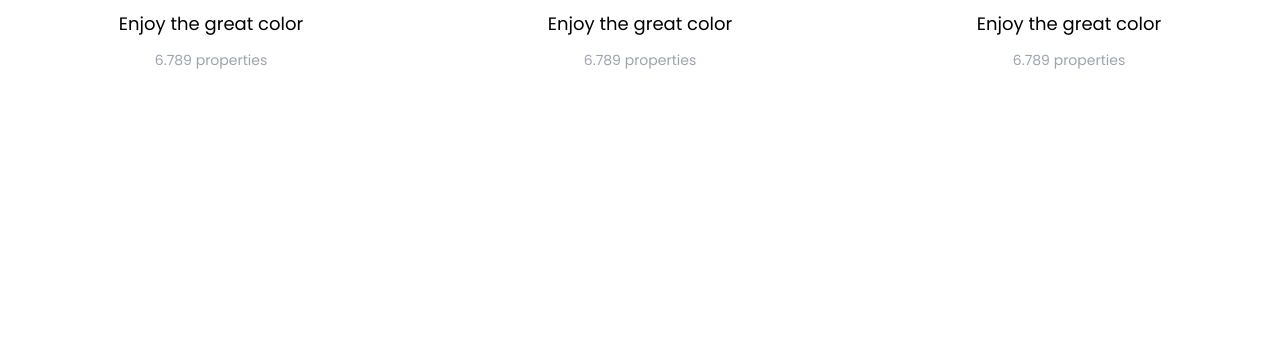
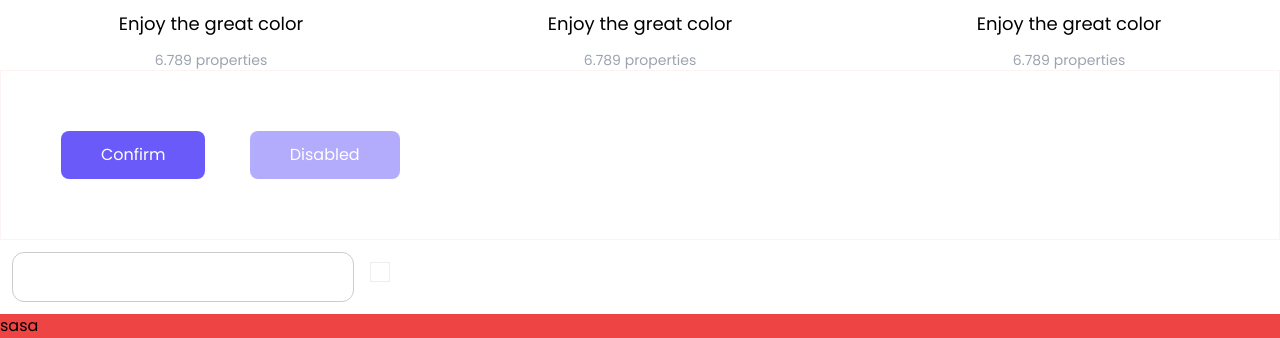
Before and after one commit to huynvn010193/TailwindCSS, a website built with Vite: page tailwind/index.html in a window 1280 px wide. Shown: the part 565-903 px from the top of the page. Before the commit the page ends 800 px from the top, so only its background shows below. Built offline with nearby package versions, Linux system fonts and the light colour scheme.

Commit message:
Update Code

```diff
--- a/tailwind/index.html
+++ b/tailwind/index.html
@@ -75,5 +75,59 @@
       </div>
     </div>
   </div>
+  <!-- <div class="group p-10 border border-red-50"> -->
+  <div class="p-10 border border-red-50">
+    <button
+      class="
+        inline-block
+        py-3
+        px-10
+        m-5
+        rounded-lg
+        text-white
+        bg-[#6a5af9]
+        transition-all
+        motion-safe:hover:scale-110
+      ">Confirm
+    </button>
+    <!-- lg:group-hover:bg-red-400 -->
+    <button
+      class="
+        inline-block
+        py-3
+        px-10
+        m-5
+        rounded-lg
+        text-white
+        bg-[#6a5af9]
+        transition-all
+        motion-safe:hover:scale-110
+        disabled:opacity-50
+      "
+      disabled
+      >Disabled
+    </button>
+  </div>
+  <input
+    type="text"
+    class="
+      py-3 px-3
+      border border-[#ccc]
+      outline-none rounded-xl m-3
+      lg:focus:border-[#ffa400]
+      transition-all
+  "/>
+  <input
+    type="checkbox"
+    class="
+      appearance-none
+      checked:bg-blue-500
+      checked:border-transparent
+      w-5 h-5
+      border border-[#eee]
+    "/>
+  <ul>
+    <li class="odd:bg-red-500">sasa</li>
+  </ul>
 </body>
 </html>
--- a/tailwind/note.txt
+++ b/tailwind/note.txt
@@ -16,3 +16,8 @@ Nếu bạn chưa thiết lập cỡ chỡ ở đâu trên trang thì mặc đ
  Cú pháp jit-mode: text-[#ffa400]
 
  reponsive design : https://tailwindcss.com/docs/responsive-design
+
+ rounded: border-radius
+ transition-colors
+ hover cha -> con đổi màu -> dùng thuộc tính group
+ appearance-none: xóa đi mặc định của browser
--- a/tailwind/tailwind.config.js
+++ b/tailwind/tailwind.config.js
@@ -15,5 +15,10 @@ module.exports = {
       }
     },
   },
+  variants: {
+    extend: {
+      backgroundColor: ["odd"]
+    }
+  },
   plugins: [],
 }
```
Also changed, not shown: tailwind/build/tailwind.css.
